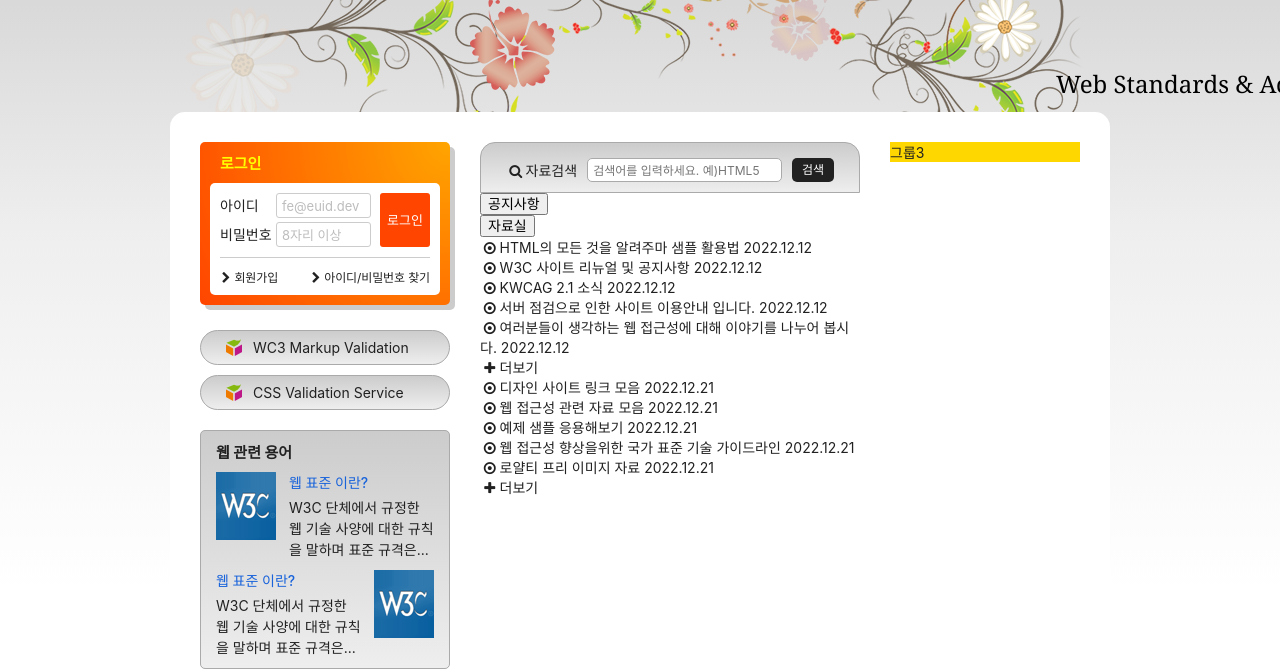
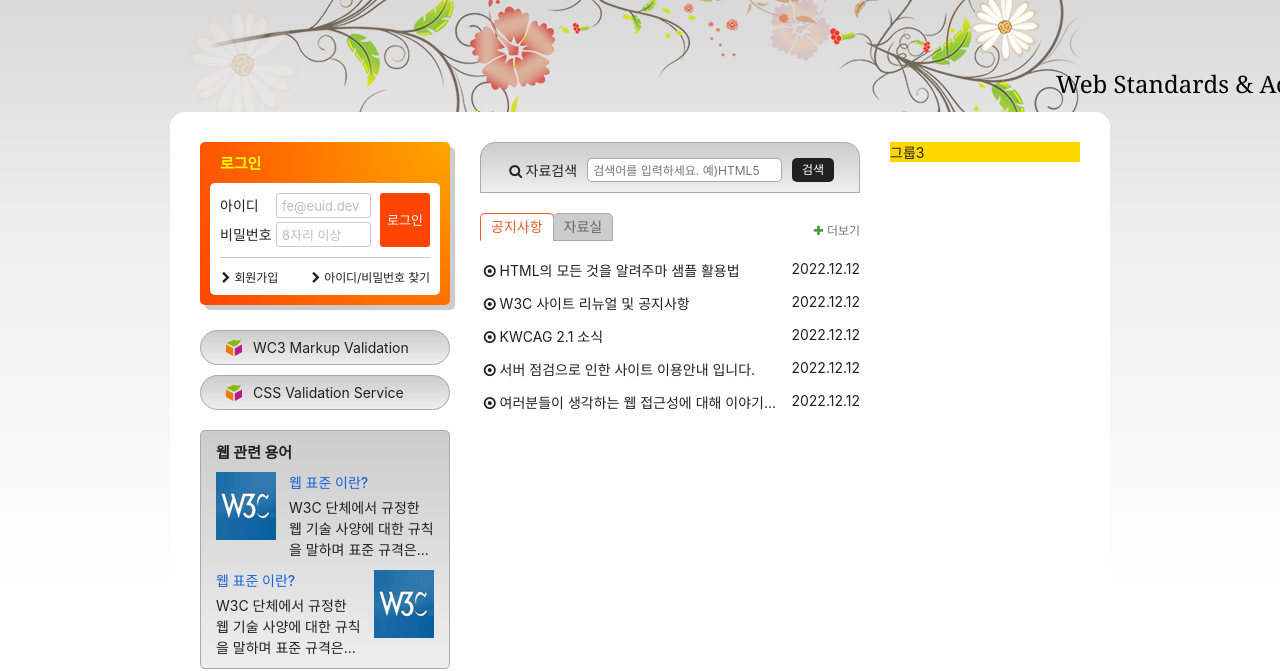
Before and after one commit to jangjihoon96/HTML5, a plain HTML site: page index.html in a window 1280 px wide. Shown: the part 135-806 px from the top of the page. Drawn offline with Linux system fonts and the light colour scheme; a web font is replaced by a local one.

Commit message:
공지사항, 자료실 디자인 완성

```diff
--- a/index.html
+++ b/index.html
@@ -220,10 +220,10 @@
       </form>
       <div class="board">
         <ul class="tab-list" role="tablist">
-          <li role="none"><button type="button" class="tab" role="tab" aria-selected="true" aria-controls="notice" id="noticeButton">공지사항</button></li>
+          <li role="none"><button type="button" class="tab is-select" role="tab" aria-selected="true" aria-controls="notice" id="noticeButton">공지사항</button></li>
           <li role="none"><button type="button" class="tab" role="tab" aria-selected="false" id="archive" id="archiveButton">자료실</button></li>
         </ul>
-        <div class="notice tab-panel" role="tabpanel" id="notice" aria-labelledby="noticeButton">
+        <div class="notice tab-panel is-select" role="tabpanel" id="notice" aria-labelledby="noticeButton">
           <!-- <h2 class="a11y-hidden">공지사항</h2> -->
           <ul class="board-list">
             <li>
--- a/styles/style.css
+++ b/styles/style.css
@@ -515,7 +515,6 @@ body{
   border: 1px solid #aaa;
   font-size: 1.2rem;
 }
-
 .search-button{
   /* white-space: nowrap; */
   flex-shrink: 0;
@@ -527,6 +526,73 @@ body{
   padding: 0px 10px;
   font-size: 1.2rem;
 }
+
+/* 공지사항 및 자료실 */
+.board{
+  margin-top: 20px;
+  position: relative;
+}
+.tab-panel{
+  display: none;
+}
+.is-select.tab-panel{
+  display: block;
+}
+.tab-list{
+  display: flex;
+  flex-wrap: nowrap;
+}
+.tab-list li:last-child{
+  margin-left: -1px;
+}
+.tab{
+  border: 1px solid #aaa;
+  background-color: #ccc;
+  border-radius: 5px 5px 0 0;
+  padding:5px 10px;
+  color: #666;
+}
+.is-select.tab{
+  background-color: #fff;
+  color: #e85e2c;
+  /* border: 1px solid #e85e2c;
+  border-bottom: 0; */
+  border-color: currentColor currentColor #fff currentColor;
+}
+.tab-panel{
+  margin-top: 15px;
+}
+.board-list li{
+  display: flex;
+  flex-flow: row nowrap;
+  justify-content: space-between;
+  margin-top:5px;
+}
+.board-list a{
+  flex-grow: 1;
+  display: inline-block;
+  white-space: nowrap;
+  overflow: hidden;
+  text-overflow: ellipsis;
+  padding:4px 0;
+}
+.board-list time{
+  flex-shrink: 0;
+  margin-left: 10px;
+  display: inline-block;
+  padding:4px 0;
+}
+.board-more{
+  position: absolute;
+  top: 0px; right:-8px;
+  font-size: 1.2rem;
+  color:#777;
+  padding: 8px;
+}
+.icon-plus::before{
+  color: hsla(110, 50%, 40%, 1);
+}
+
 
 /* 슬로건 */
 .slogan{
```
